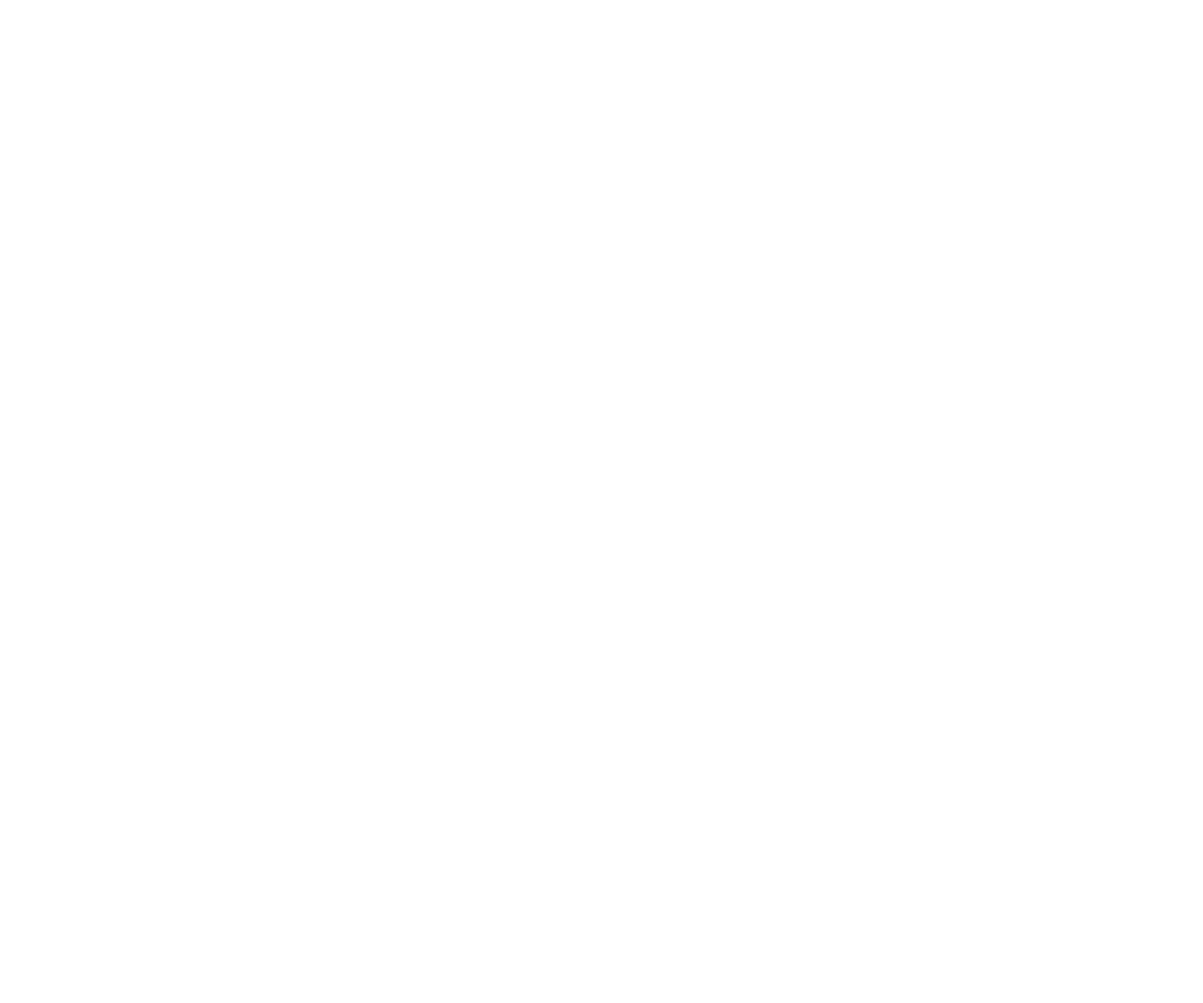
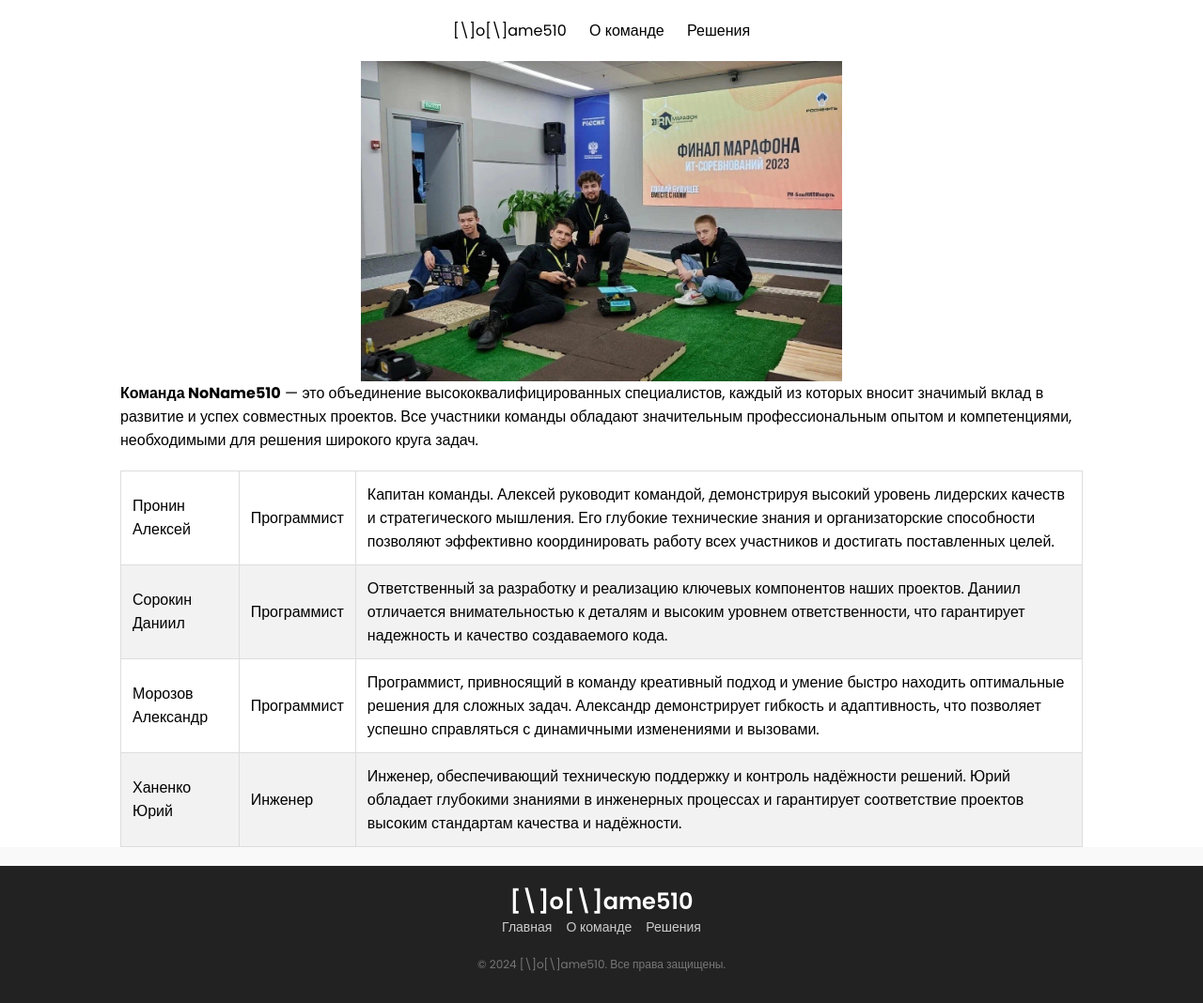
Before and after one commit to maracuja0/web6405sorokindm, a plain HTML site: page lab2/team.html in a window 1280 px wide. Shown: the whole page at 94% size. Before the commit the page ends 800 px from the top, so only its background shows below. Drawn offline with Linux system fonts and the light colour scheme.

Commit message:
Сделал страницу team.html: - Прописал стили для корректного отображения содержимого; - Создал файлы стилей для всех страниц.

```diff
--- a/lab2/css/style.css
+++ b/lab2/css/style.css
@@ -7,7 +7,6 @@ body {
 
 .content {
     width: 100%;
-    /*max-width: 1200px;*/
     margin: 0 auto;
     padding: 0;
 }
@@ -38,8 +37,8 @@ nav {
 .main-container {
     position: relative;
     width: 100%;
-    /*max-width: 1200px;*/
     margin: 0 auto;
+    background-color: #fff;
 }
 
 .image-overlay {
--- /dev/null
+++ b/lab2/css/team.css
@@ -0,0 +1,29 @@
+.main-text {
+    width: 80%;
+    margin: auto;
+    align-self: center;
+}
+
+.main-img {
+    width: 40%;
+    margin: auto;
+    align-self: center;
+}
+
+table {
+    width: 100%;
+    border-collapse: collapse;
+    margin: 20px 0;
+}
+th, td {
+    padding: 12px;
+    border: 1px solid #ddd;
+    text-align: left;
+}
+th {
+    background-color: #4CAF50;
+    color: white;
+}
+tr:nth-child(even) {
+    background-color: #f2f2f2;
+}
--- a/lab2/team.html
+++ b/lab2/team.html
@@ -1,10 +1,75 @@
 <!DOCTYPE html>
-<html lang="en">
+<html lang="ru">
 <head>
     <meta charset="UTF-8">
-    <title>Title</title>
+    <meta name="viewport" content="width=device-width, initial-scale=1.0">
+    <title>О команде</title>
+    <link rel="stylesheet" href="css/style.css">
+    <link rel="stylesheet" href="css/team.css">
+    <link rel="preconnect" href="https://fonts.googleapis.com">
+    <link rel="preconnect" href="https://fonts.gstatic.com" crossorigin>
+    <link href="https://fonts.googleapis.com/css2?family=Poppins:ital,wght@0,100;0,200;0,300;0,400;0,500;0,600;0,700;0,800;0,900;1,100;1,200;1,300;1,400;1,500;1,600;1,700;1,800;1,900&display=swap" rel="stylesheet">
 </head>
 <body>
+<div class="content">
+    <nav>
+        <div class="nav-container">
+            <a href="index.html">[\]o[\]ame510</a>
+            <a href="team.html">О команде</a>
+            <a href="solutions.html">Решения</a>
+        </div>
+    </nav>
 
+    <main>
+        <div class="main-container">
+            <div class="main-img">
+                <img src="images/team_image.jpg" alt="">
+            </div>
+            <div class="main-text">
+                <div><b>Команда NoName510</b> — это объединение высококвалифицированных специалистов, каждый из которых вносит значимый вклад в развитие и успех совместных проектов. Все участники команды обладают значительным профессиональным опытом и компетенциями, необходимыми для решения широкого круга задач.</div>
+                <table>
+                    <thead>
+                    </thead>
+                    <tbody>
+                    <tr>
+                        <td>Пронин Алексей</td>
+                        <td>Программист</td>
+                        <td>Капитан команды. Алексей руководит командой, демонстрируя высокий уровень лидерских качеств и стратегического мышления. Его глубокие технические знания и организаторские способности позволяют эффективно координировать работу всех участников и достигать поставленных целей.</td>
+                    </tr>
+                    <tr>
+                        <td>Сорокин Даниил</td>
+                        <td>Программист</td>
+                        <td>Ответственный за разработку и реализацию ключевых компонентов наших проектов. Даниил отличается внимательностью к деталям и высоким уровнем ответственности, что гарантирует надежность и качество создаваемого кода.</td>
+                    </tr>
+                    <tr>
+                        <td>Морозов Александр</td>
+                        <td>Программист</td>
+                        <td>Программист, привносящий в команду креативный подход и умение быстро находить оптимальные решения для сложных задач. Александр демонстрирует гибкость и адаптивность, что позволяет успешно справляться с динамичными изменениями и вызовами.</td>
+                    </tr>
+                    <tr>
+                        <td>Ханенко Юрий</td>
+                        <td>Инженер</td>
+                        <td>Инженер, обеспечивающий техническую поддержку и контроль надёжности решений. Юрий обладает глубокими знаниями в инженерных процессах и гарантирует соответствие проектов высоким стандартам качества и надёжности.</td>
+                    </tr>
+                    </tbody>
+                </table>
+            </div>
+        </div>
+    </main>
+
+    <footer>
+        <div class="footer-container">
+            <div class="footer-logo">
+                <a href="index.html">[\]o[\]ame510</a>
+            </div>
+            <div class="footer-nav">
+                <a href="index.html">Главная</a>
+                <a href="team.html">О команде</a>
+                <a href="solutions.html">Решения</a>
+            </div>
+            <p class="footer-copyright">© 2024 [\]o[\]ame510. Все права защищены.</p>
+        </div>
+    </footer>
+</div>
 </body>
 </html>
```
Also changed, not shown: lab2/css/solutions.css (added), lab2/images/team_image.jpg (added).
